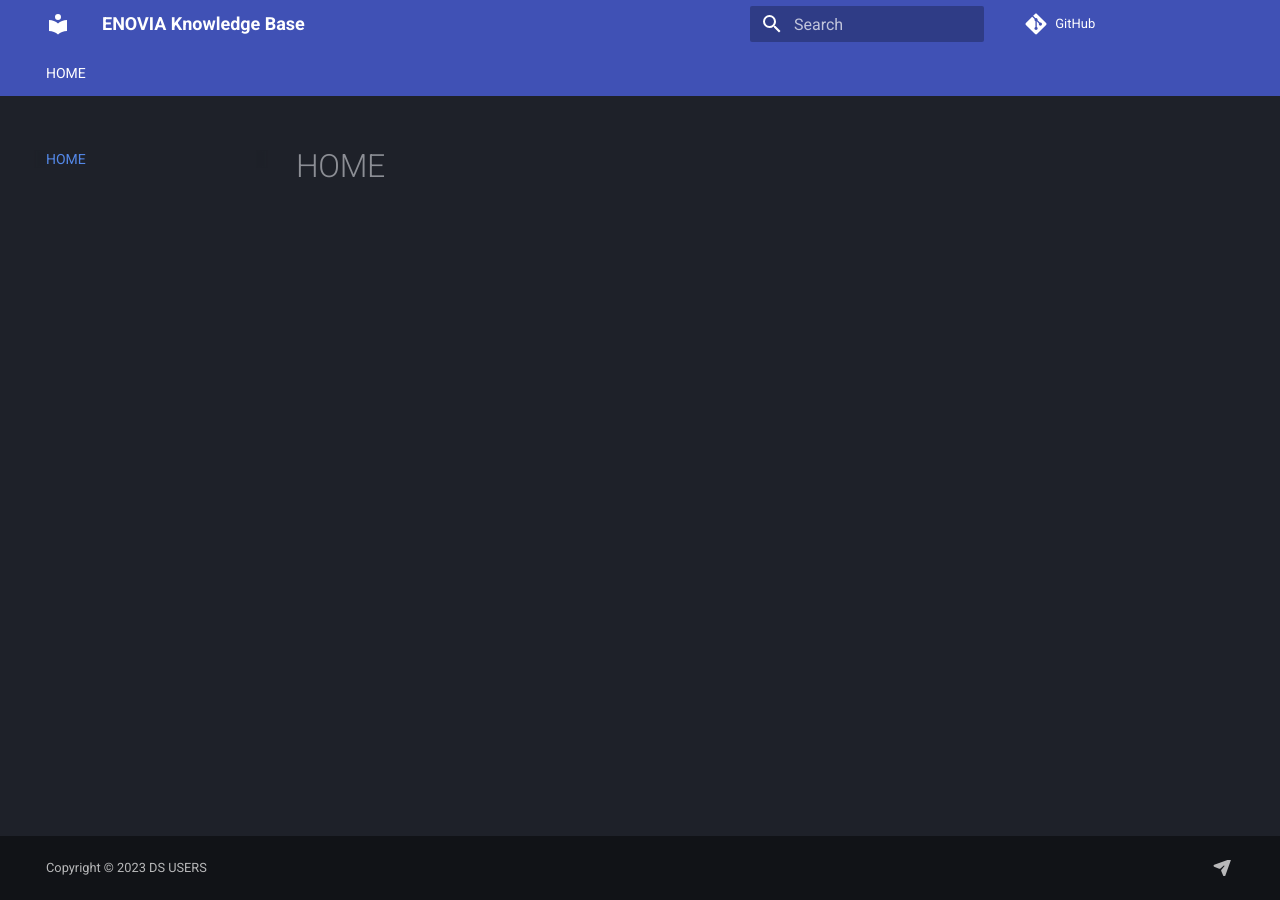
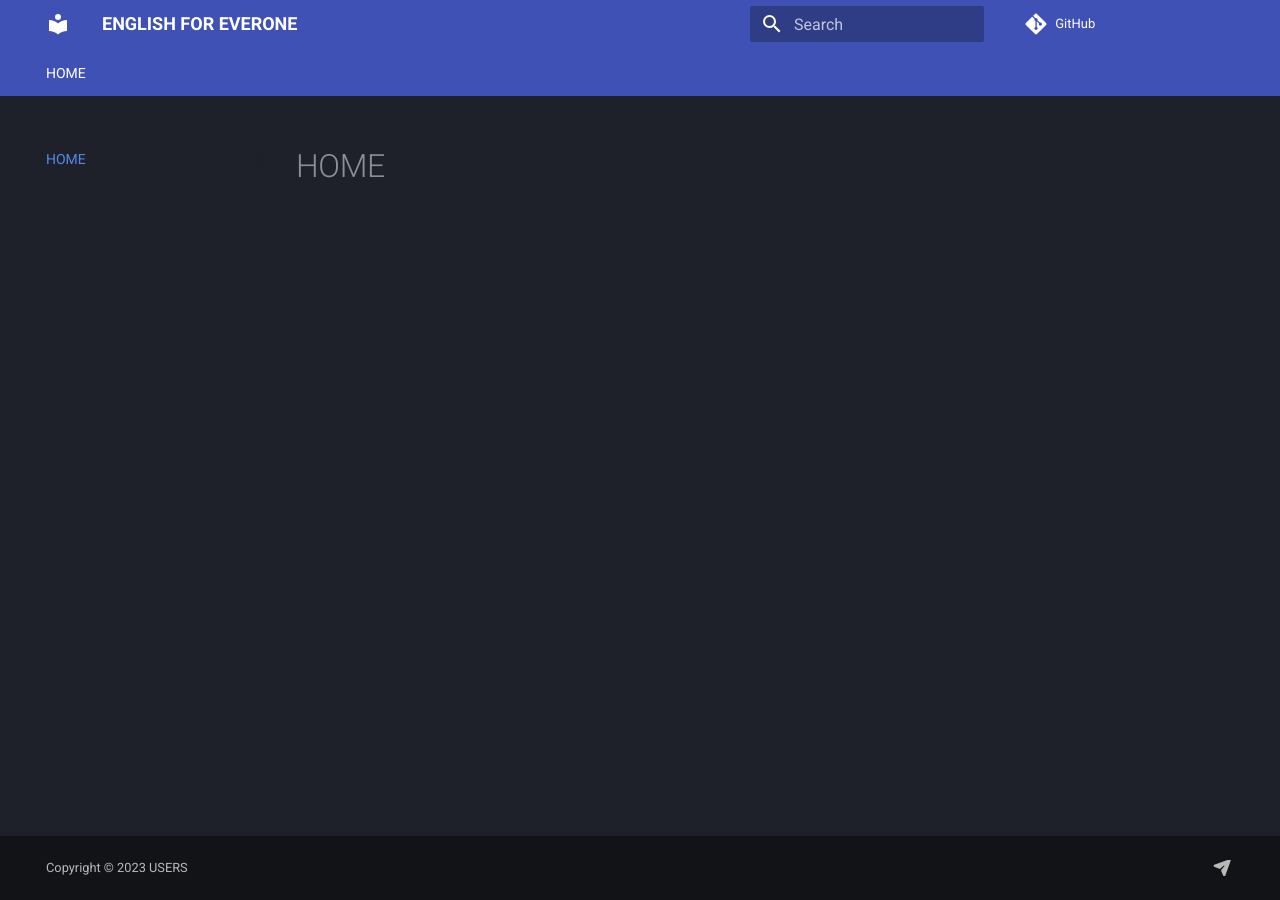
Before and after one commit to xuscode/ENO, an MkDocs documentation site: the page built from docs/index.md, in a window 1280 px wide. Built offline with MkDocs 1.6.1 and Material for MkDocs 9.7.7, drawn with Linux system fonts in a browser that asks for light colours; nearby versions of some CDN libraries; comment, search, counter and statistics services are not loaded.

Commit message:
Fri 01/12/2024  8:06:57.69

```diff
--- a/mkdocs.yml
+++ b/mkdocs.yml
@@ -1,4 +1,4 @@
-site_name: ENOVIA Knowledge Base
+site_name: ENGLISH FOR EVERONE
 
 # theme:
     # name: yeti
@@ -49,7 +49,7 @@ markdown_extensions:
 extra:
   social:
     - icon: fontawesome/solid/paper-plane
-      link: mailto:<song_hsu@126.com>
+      link: mailto:<NOO@126.com>
       name: Email to me
 
   generator: false
@@ -68,4 +68,4 @@ extra_javascript:
   - javascripts/highlight.js
 repo_url: https://github.com/xuscode/enovia.git
 
-copyright: Copyright &copy; 2023 DS USERS
+copyright: Copyright &copy; 2023 USERS
```
